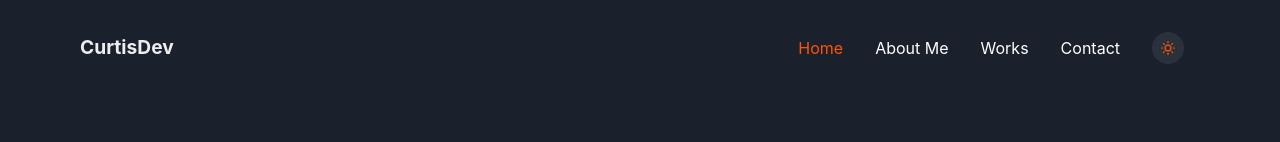
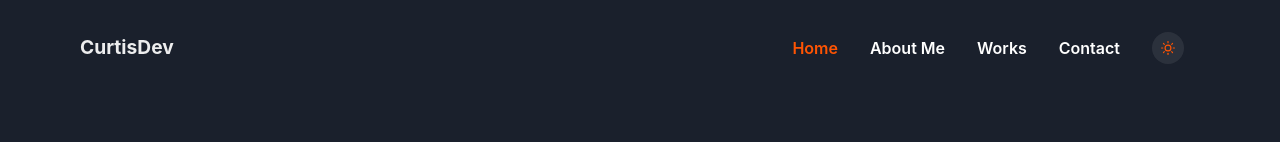
Before and after one commit to CurpraCode/Curtisdev, a Next.js app: page / in a window 1280 px wide. Shown: the top 142 px of the page. Built offline with nearby package versions, Linux system fonts and the light colour scheme.

Commit message:
added animated cursor

```diff
--- a/package.json
+++ b/package.json
@@ -17,6 +17,7 @@
     "framer-motion": "^7.3.2",
     "next": "12.3.0",
     "react": "18.2.0",
+    "react-animated-cursor": "^2.5.1",
     "react-dom": "18.2.0",
     "typewriter-effect": "^2.19.0"
   },
--- a/src/components/Header.tsx
+++ b/src/components/Header.tsx
@@ -83,7 +83,7 @@ export default function Header() {
             <NextLink href={to} passHref key={index}>
               <Link
                 fontSize="1rem"
-                fontWeight={400}
+                fontWeight={600}
                 px={["2rem", "4rem", "5rem", "1rem"]}
                 // py=".8rem"
                 _hover={{
--- a/src/pages/_app.tsx
+++ b/src/pages/_app.tsx
@@ -5,6 +5,7 @@ import { ChakraProvider } from "@chakra-ui/react";
 import Script from "next/script";
 import { useRouter } from "next/router";
 import theme from "../theme/theme";
+import AnimatedCursor from "react-animated-cursor"
 
 function MyApp({ Component, pageProps }: AppProps) {
   const router = useRouter();
@@ -33,6 +34,7 @@ function MyApp({ Component, pageProps }: AppProps) {
   return (
     <ChakraProvider theme={theme} resetCSS>
       <Component {...pageProps} />
+      <AnimatedCursor/>
       <Script id="tawk" strategy="lazyOnload">
         {`
       var Tawk_API=Tawk_API||{}, Tawk_LoadStart=new Date();
```
Also changed, not shown: 1 other file (tests, documents, lock files or other folders).
